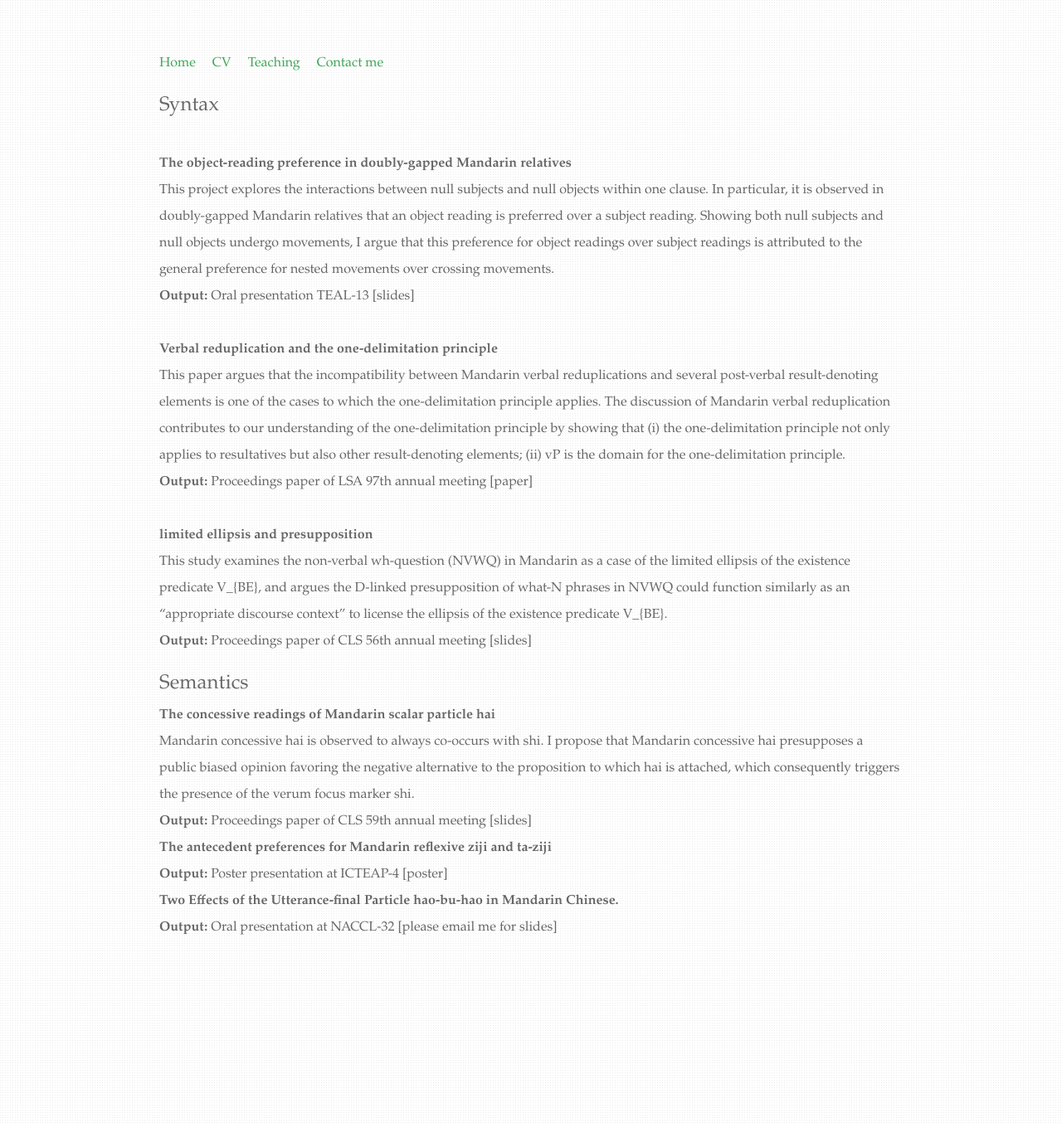
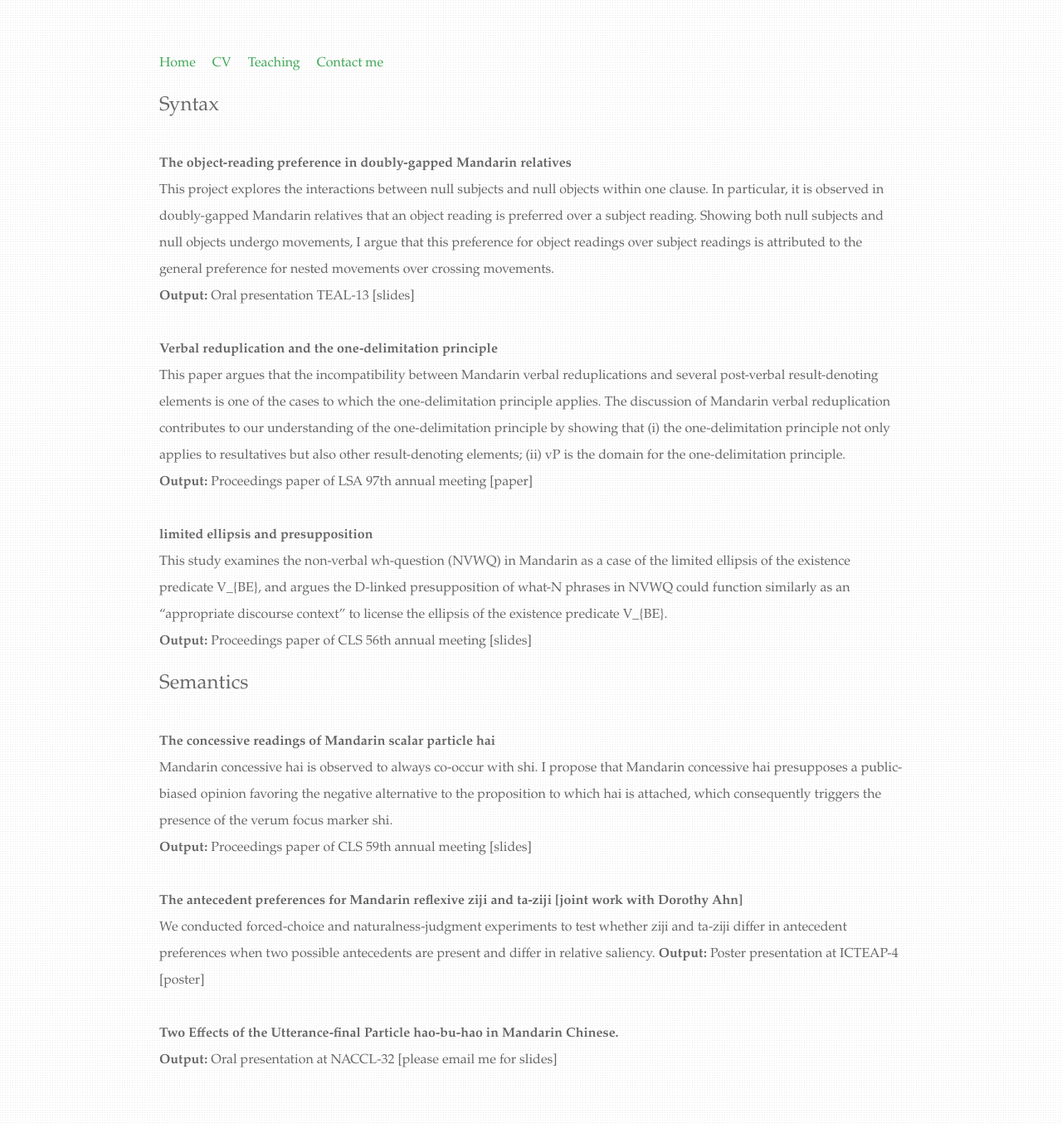
Before and after one commit to chaoyichen71/chaoyichen71.github.io, a Jekyll site: the page built from Research by topics/index.html, in a window 1280 px wide. Shown: the whole page at 83% size. Built offline with Jekyll 4.4.1, drawn with Linux system fonts in a browser that asks for light colours.

Commit message:
Update index.html

```diff
--- a/Research by topics/index.html
+++ b/Research by topics/index.html
@@ -41,16 +41,19 @@ could function similarly as an “appropriate discourse context” to license th
 	 <head></head> <h2>Semantics</h2>
     <body>
       <div class="blurb">
+	      <br/>
 	<b>The concessive readings of Mandarin scalar particle hai</b><br>
-	      Mandarin concessive hai is observed to always co-occurs
-with shi. I propose that Mandarin concessive hai presupposes a public biased opinion favoring the negative alternative
+	      Mandarin concessive hai is observed to always co-occur
+with shi. I propose that Mandarin concessive hai presupposes a public-biased opinion favoring the negative alternative
 to the proposition to which hai is attached, which consequently triggers
 the presence of the verum focus marker shi.<br>
 	    <b>Output:</b> Proceedings paper of CLS 59th annual meeting [slides]<br>
+	      <br/>
 
-        <b>The antecedent preferences for Mandarin reflexive ziji and ta-ziji </b><br>
-
+        <b>The antecedent preferences for Mandarin reflexive ziji and ta-ziji [joint work with Dorothy Ahn] </b><br>
+	      We conducted forced-choice and naturalness-judgment experiments to test whether ziji and ta-ziji differ in antecedent preferences when two possible antecedents are present and differ in relative saliency.
 	      <b>Output:</b> Poster presentation at ICTEAP-4 [poster]<br>
+<br/>
 
 	     <b> Two Effects of the Utterance-final Particle hao-bu-hao in Mandarin Chinese.</b><br>
 
```
